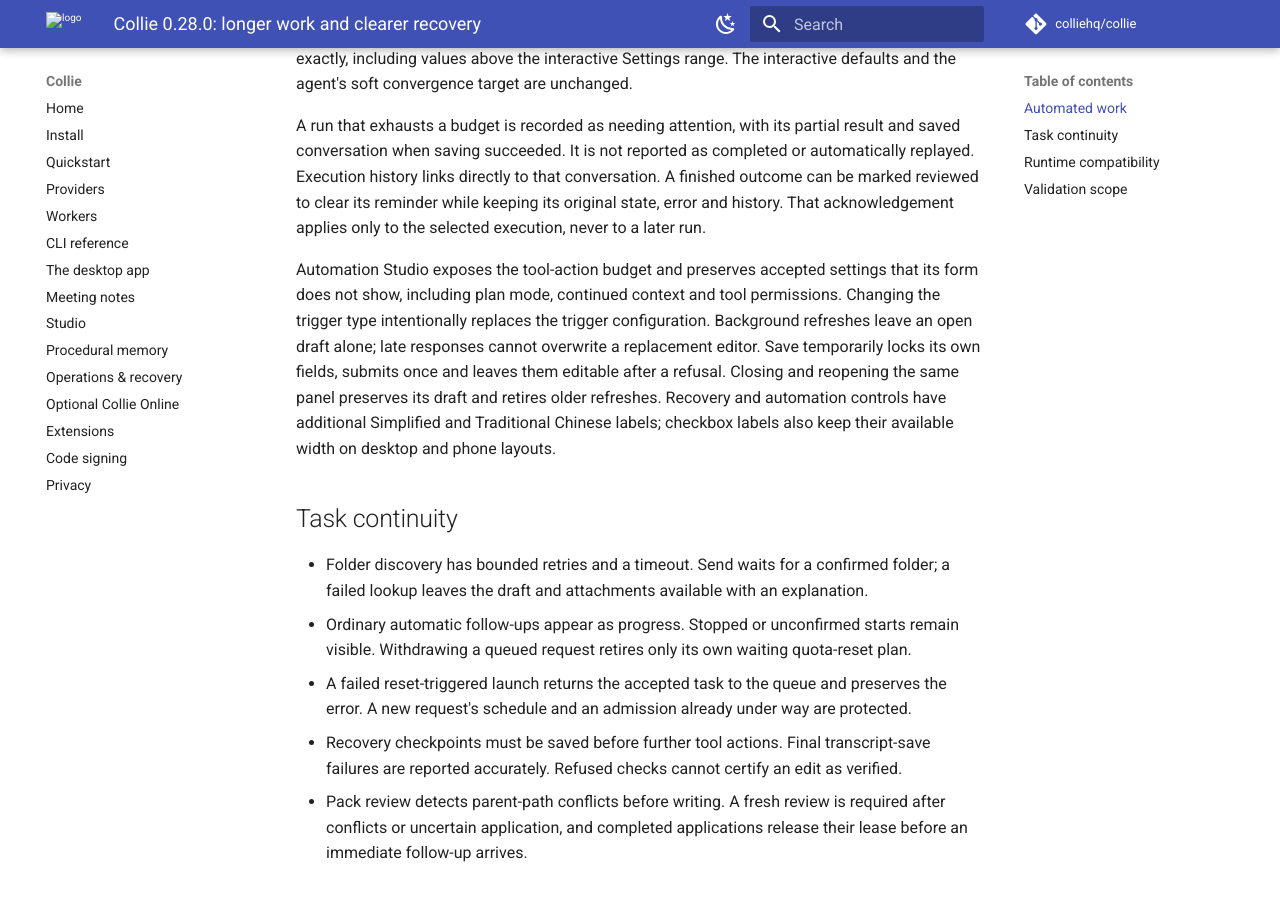
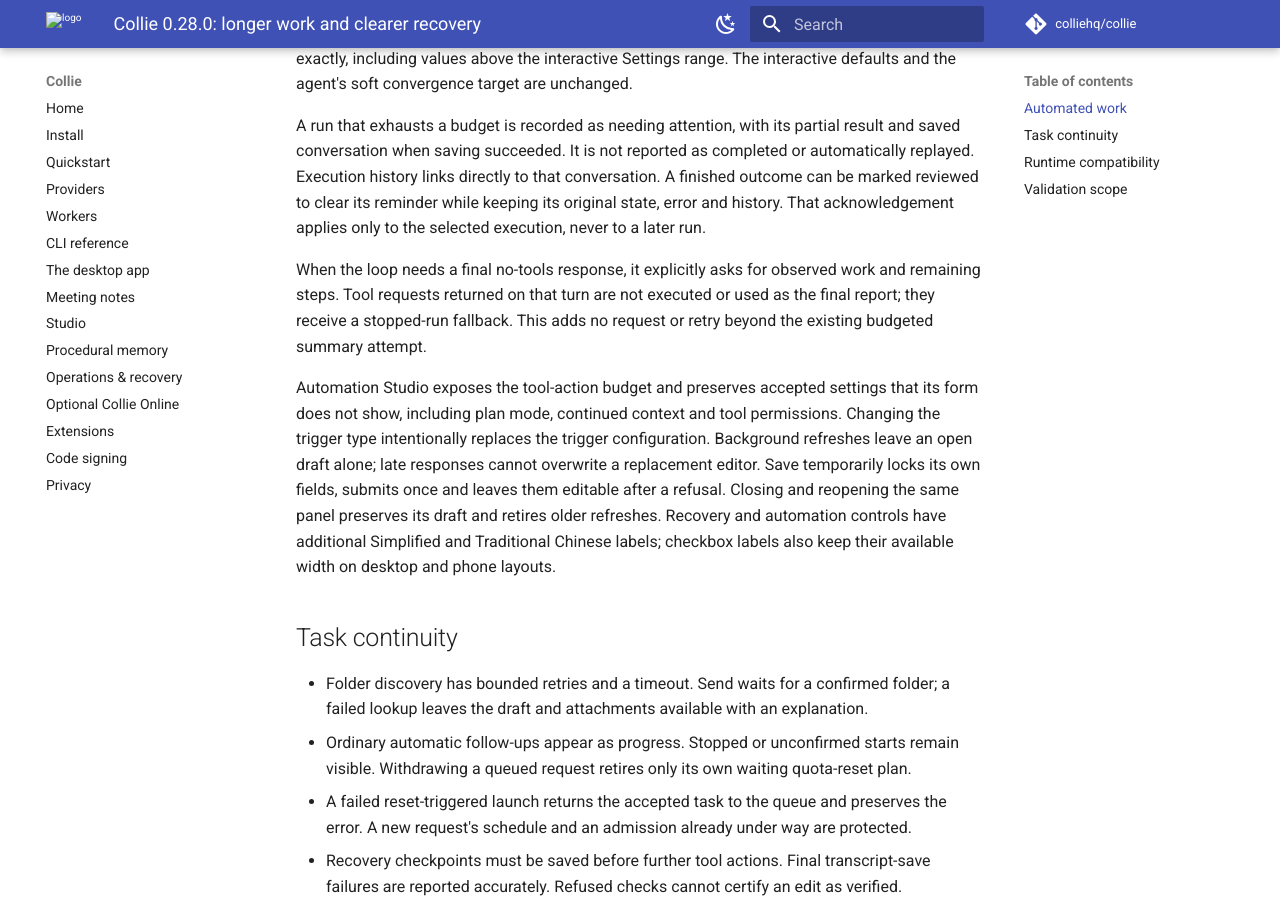
Before and after one commit to colliehq/collie, an MkDocs documentation site: the page built from docs/release-0.28.0.md, in a window 1280 px wide and 900 px high, scrolled down 353 px. Built offline with MkDocs 1.6.1 and Material for MkDocs 9.7.7, drawn with Linux system fonts in a browser that asks for light colours; comment, search, counter and statistics services are not loaded.

Commit message:
docs: describe the bounded final-summary request

```diff
--- a/docs/release-0.28.0.md
+++ b/docs/release-0.28.0.md
@@ -16,6 +16,11 @@
 replayed. Execution history links directly to that conversation. A finished outcome can be
 marked reviewed to clear its reminder while keeping its original state, error and history.
 That acknowledgement applies only to the selected execution, never to a later run.
+
+When the loop needs a final no-tools response, it explicitly asks for observed work and
+remaining steps. Tool requests returned on that turn are not executed or used as the final
+report; they receive a stopped-run fallback. This adds no request or retry beyond the existing
+budgeted summary attempt.
 
 Automation Studio exposes the tool-action budget and preserves accepted settings that its
 form does not show, including plan mode, continued context and tool permissions. Changing
```
